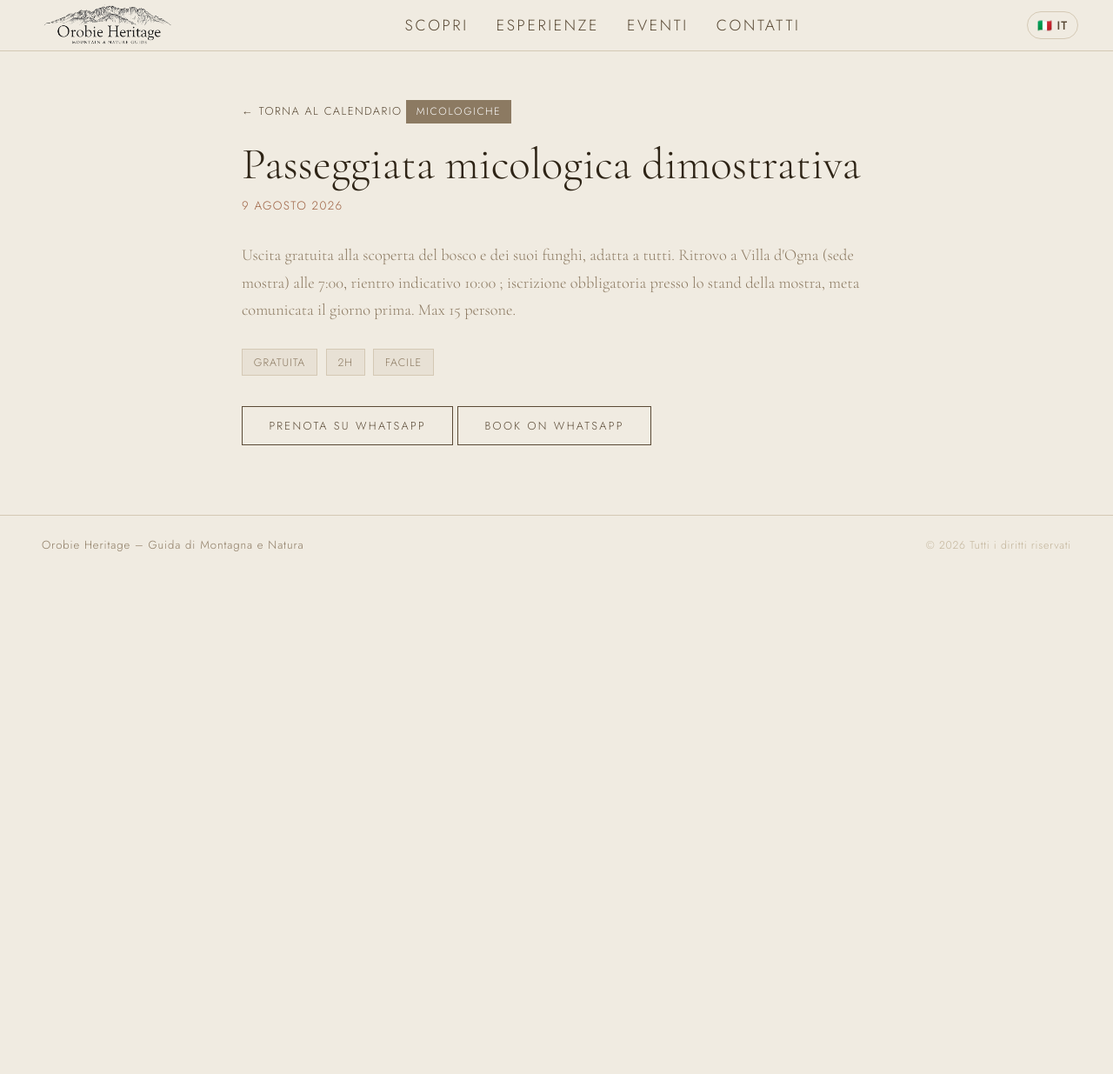
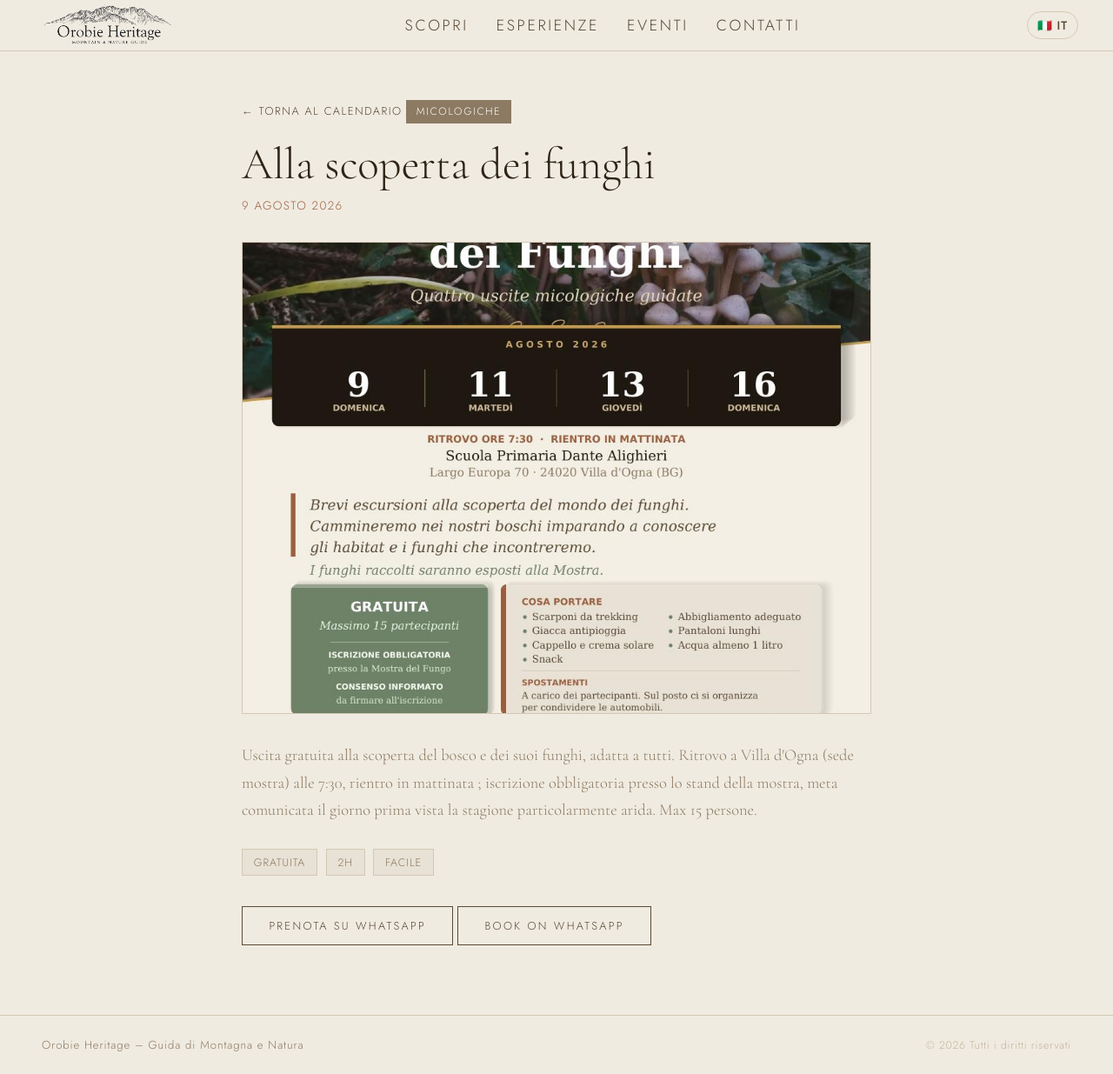
Before and after one commit to fabioloca96/Orobie-Heritage-beta, a Jekyll site: the page built from _eventi/2026-08-09-passeggiata-micologica-dimostrativa.md, in a window 1280 px wide and 1235 px high. Shown: the whole window at 87% size. Built offline with Jekyll 4.4.1, drawn with Linux system fonts in a browser that asks for light colours.

Commit message:
Update Evento “2026-08-09-passeggiata-micologica-dimostrativa”

```diff
--- a/_eventi/2026-08-09-passeggiata-micologica-dimostrativa.md
+++ b/_eventi/2026-08-09-passeggiata-micologica-dimostrativa.md
@@ -1,16 +1,18 @@
 ---
 date: 2026-08-09
 category: micologiche
-title: Passeggiata micologica dimostrativa
+title: Alla scoperta dei funghi
 title_en: Guided Mushroom Walk (Free Demo)
+images:
+  - images/uploads/locandina_uscite_agosto_anteprima.jpg
 desc: Uscita gratuita alla scoperta del bosco e dei suoi funghi, adatta a tutti.
-  Ritrovo a Villa d'Ogna (sede mostra) alle 7:00, rientro indicativo 10:00 ;
+  Ritrovo a Villa d'Ogna (sede mostra) alle 7:30, rientro in mattinata ;
   iscrizione obbligatoria presso lo stand della mostra, meta comunicata il
-  giorno prima. Max 15 persone.
+  giorno prima vista la stagione particolarmente arida. Max 15 persone.
 desc_en: "Free guided walk to discover the forest and its mushrooms, suitable
-  for everyone. Meeting point: Villa d'Ogna (exhibition venue) at 7:00 AM;
+  for everyone. Meeting point: Villa d'Ogna (exhibition venue) at 7:30 AM;
   sign-up required at the exhibition stand, destination announced the day
-  before. Max 15 people."
+  before, given the particularly dry season. Max 15 people."
 tag_list: Gratuita, 2h, Facile
 tag_list_en: Free, 2h, Easy
 ---
```
Also changed, not shown: images/uploads/locandina_uscite_agosto_anteprima.jpg (added).
